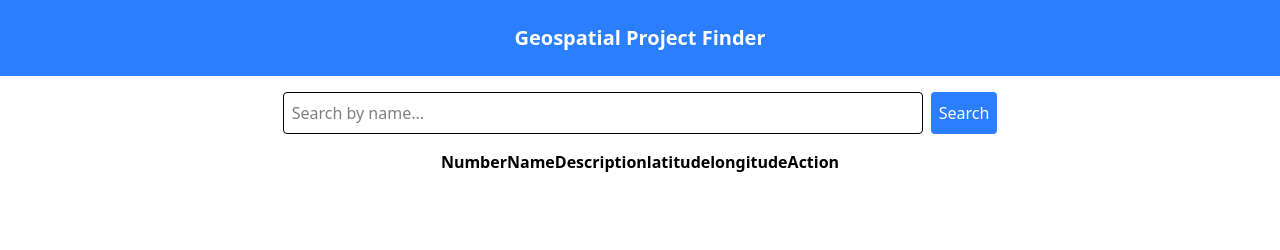
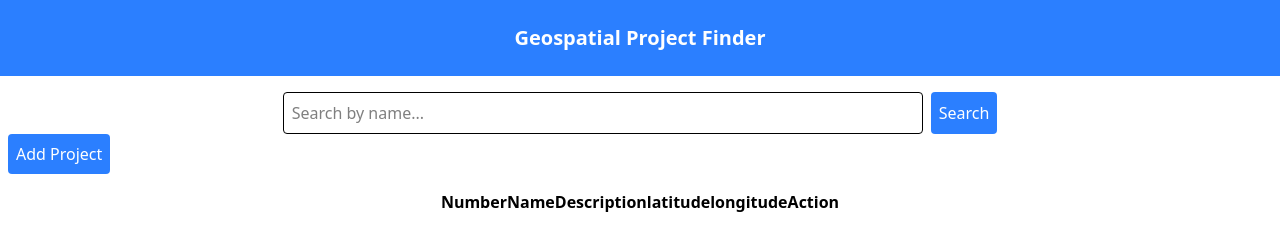
Before and after one commit to fauzihazim/Geospatial-Project-Finder, a website: page index.html in a window 1280 px wide. Drawn offline with Linux system fonts and the light colour scheme; no server answers.

Commit message:
add: add project button

```diff
--- a/index.html
+++ b/index.html
@@ -21,6 +21,9 @@
 
     <script src="config.js"></script>
     <script src="script.js"></script>
+
+    <!-- Button Add Project -->
+    <button onclick="gotoAddProject()" class="bg-blue-500 text-white p-2 rounded ml-2 inline-flex items-center justify-center">Add Project</button>
     <!-- Table Project -->
     <div class="flex justify-center mt-4">
         <table class="table-auto justify-center">
--- a/script.js
+++ b/script.js
@@ -67,6 +67,10 @@ async function deleteProject(projectId) {
     }
 }
 
+function gotoAddProject() {
+    window.location.href = '/add/addProject.html';
+}
+
 function goToEditPage(projectId) {
     window.location.href = `/edit/editProject.html?id=${projectId}`;
 }
```
